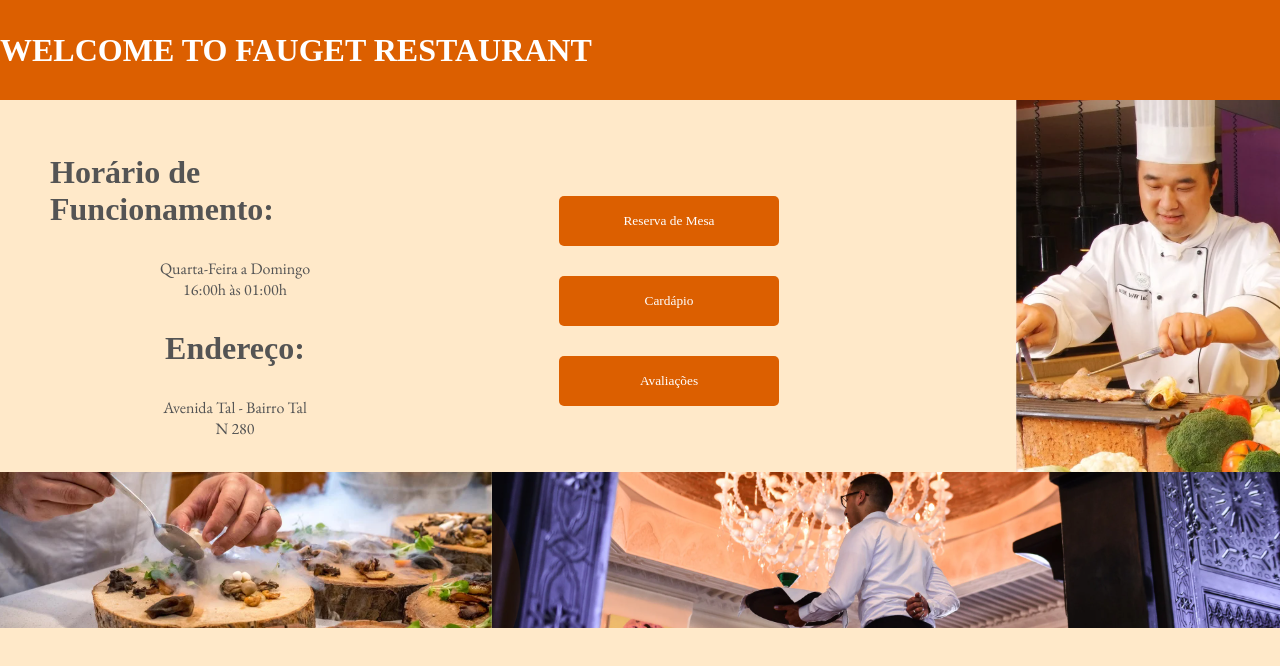
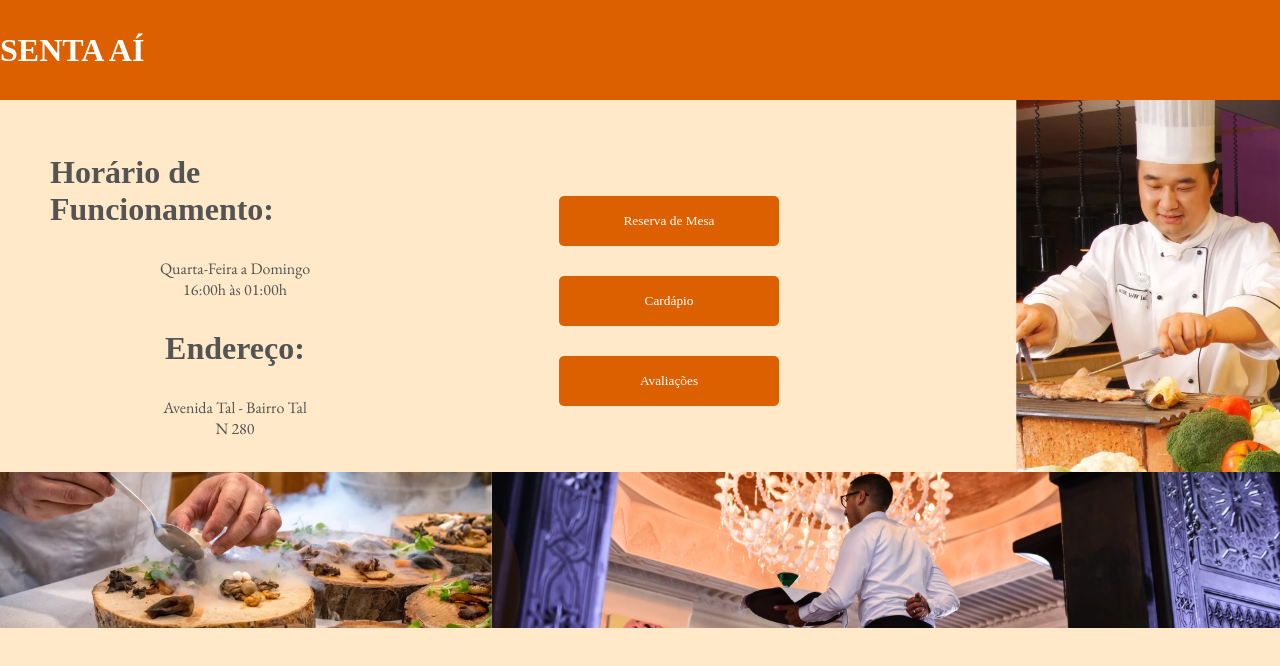
Before and after one commit to AnaDamiao/Projeto-Front-End, a plain HTML site: page Projeto/index.html in a window 1280 px wide. Shown: the top 666 px of the page. Drawn offline with nearby package versions, Linux system fonts and the light colour scheme; a web font is replaced by a local one.

Commit message:
troca de título home page

```diff
--- a/Projeto/index.html
+++ b/Projeto/index.html
@@ -25,7 +25,7 @@
 <body>
 <div class="container">
     <div class="cabecalho">
-    <h1>WELCOME TO FAUGET RESTAURANT</h1>
+    <h1>SENTA AÍ</h1>
     </div>
 
     <div class="corpo">
```
